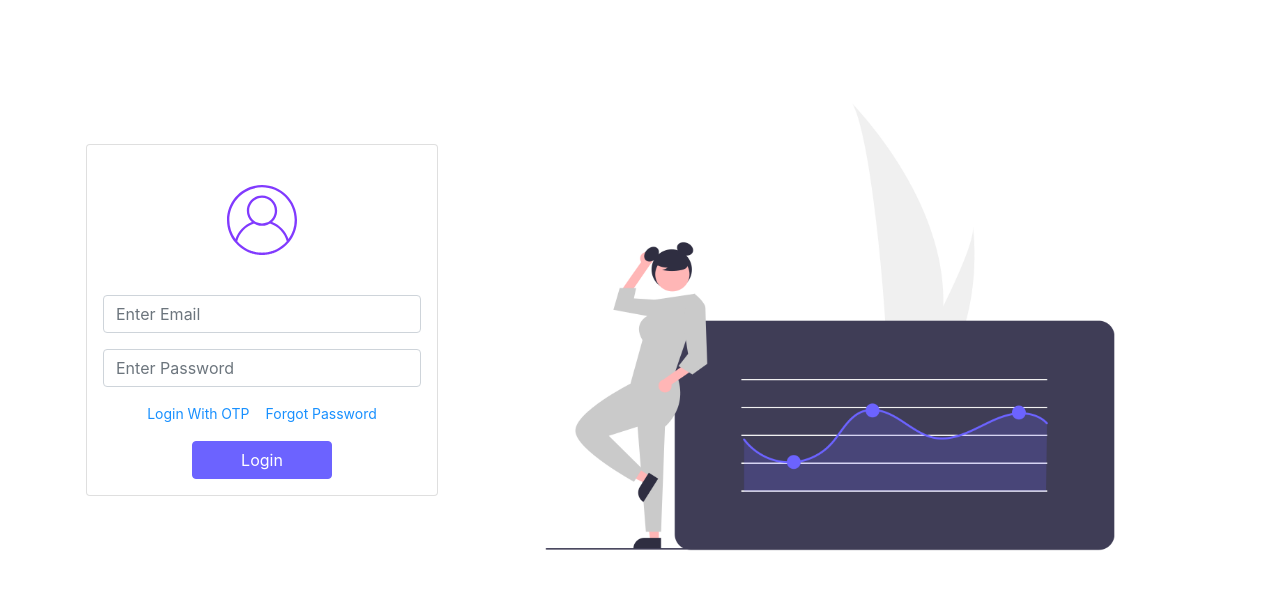
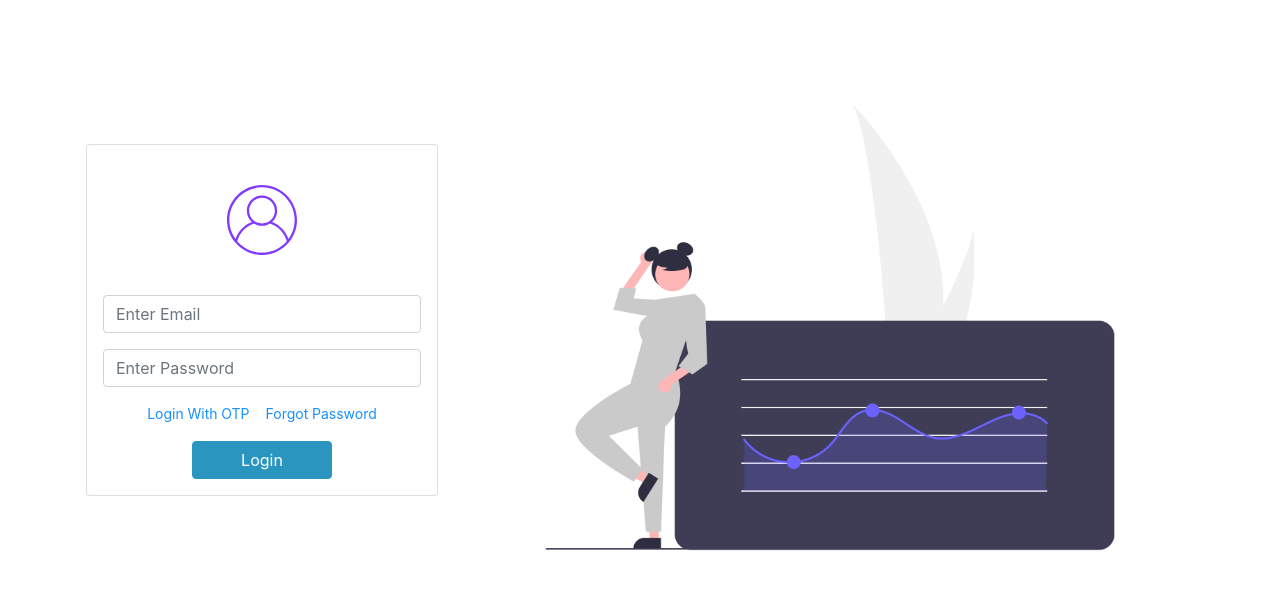
Before and after one commit to dhruvPatel-CSCI5709/group7_s21, a React (Create React App) app: page /login in a window 1280 px wide. Shown: the top 590 px of the page. Built offline with nearby package versions, Linux system fonts and the light colour scheme.

Commit message:
Removed unused imports

```diff
--- a/src/components/App.js
+++ b/src/components/App.js
@@ -10,11 +10,12 @@ import Reports from './reports/Reports'
 import Expense from './expense/Expense'
 import Login from './login/LoginPage'
 
-export default function PermanentDrawerLeft() {
+export default function App() {
   const history = useHistory()
 
   useEffect(() => {
     const loginStatus = localStorage.getItem('loginStatus')
+
     if (!loginStatus) {
       history.push('/login')
     }
--- a/src/components/login/LoginPage.css
+++ b/src/components/login/LoginPage.css
@@ -1,7 +1,7 @@
 .btn-primary {
   color: #fff;
-  background-color: #6c63ff;
-  border-color: #6c63ff;
+  background-color: #2a95bf;
+  border-color: #2a95bf;
 }
 .icon-img {
   width: 70px;
--- a/src/components/login/LoginPage.js
+++ b/src/components/login/LoginPage.js
@@ -5,7 +5,7 @@ import LoginWithPassword from './LoginWithPassword'
 import LoginWithOTP from './LoginWithOtp'
 import uiImg from '../../img/background.png'
 
-const LoginPage = ({ history, match, location }) => {
+const LoginPage = ({ history, location }) => {
   const mode = location.search ? location.search.split('=')[1] : '/'
 
   return (
```
